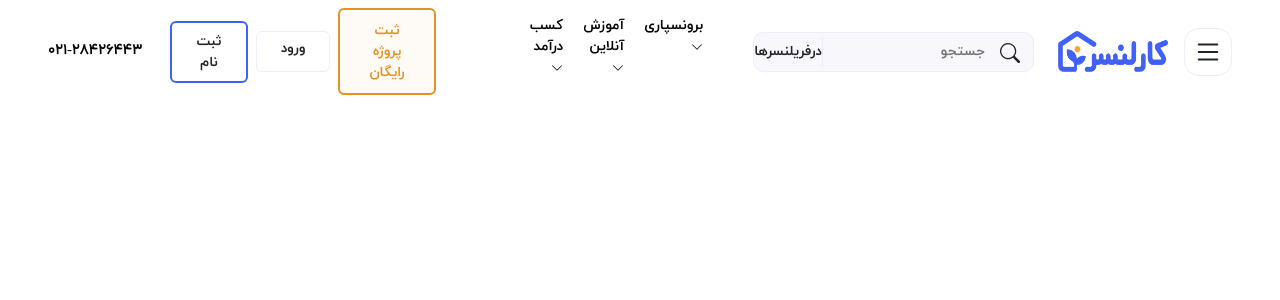
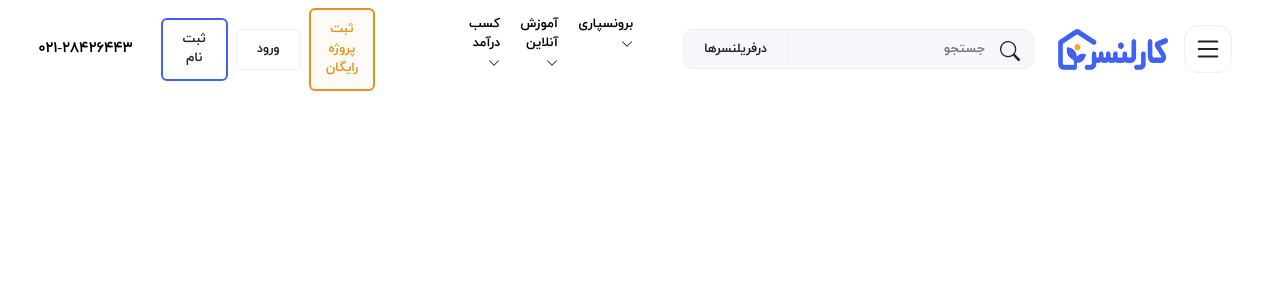
Before and after one commit to mobina-ghafari/karlancer-project, a React (Create React App) app: page / in a window 1280 px wide. Shown: the top 300 px of the page. Built offline with nearby package versions, Linux system fonts and the light colour scheme.

Commit message:
scss/navbar

```diff
--- a/src/components/main.scss
+++ b/src/components/main.scss
@@ -1,7 +1,7 @@
 $borderRadius : 15px;
 $backgroundColor : white;
 $border : 1px solid #ebeff9;
-$fontSizeNav : 14px;
+$fontSizeNav : 13px;
 $textColor : black;
 @mixin flex {
     display: flex;
@@ -50,10 +50,48 @@ nav{
     height: 30px;
     outline: none;
     border-left: 1px solid #ebeff9;
-    width: 165px;
+    width: 200px;
 }
 
-.my-nav-btn-search-list:hover{
+.my-nav-menu-search{
+        position: absolute;
+        top: 70px;
+        right: 400px;
+        background-color: $backgroundColor;
+        border: $border;
+        border-radius: 5px;
+        padding: 0px;
+    ul{
+        list-style: none;
+        padding: 5px;
+        margin: 0px;
+
+        li{
+            padding: 5px 10px;
+            margin: 0px;
+            border-radius: 5px;
+
+            a{
+                text-decoration: none;
+                font-size: 12px;
+                color: $textColor;
+
+                .my-nav-menu-icon{
+                    color: #4160f5;
+                }
+            }
+        }
+
+        li:hover{
+            background-color: #f8f8fc;
+            border: $border;
+        }
+    }
+}
+
+.my-nav-name-search{padding: 8px 20px; cursor: pointer;}
+
+.my-nav-name-search:hover{
     background-color: $backgroundColor;
 }
 
@@ -72,7 +110,7 @@ nav{
     background-color: #fefbf6;
     border: 2px solid #e4911f;
     color: #e4911f;
-    padding: 10px 20px;
+    padding: 10px 15px;
     @include flex;
     font-size: $fontSizeNav;
 }
@@ -82,14 +120,14 @@ nav{
 .my-nav-btn-login{
     border: $border;
     @include flex;
-    padding: 6px 24px 12px 24px;
+    padding: 10px 20px;
     font-size: $fontSizeNav;
 }
 
 .my-nav-btn-login:hover{@extend .my-nav-btn-login}
 
 .my-nav-btn-register{
-    padding: 8px 24px 8px 24px;
+    padding: 10px 20px;
     border: 2px solid #4160f5;
     font-size: $fontSizeNav;
 }
@@ -100,4 +138,8 @@ nav{
     color: $textColor;
     font-size: 15px;
 }
+
+//RESPONSIVE//
+
+//RESPONSIVE//
 //NAVBAR//
```
